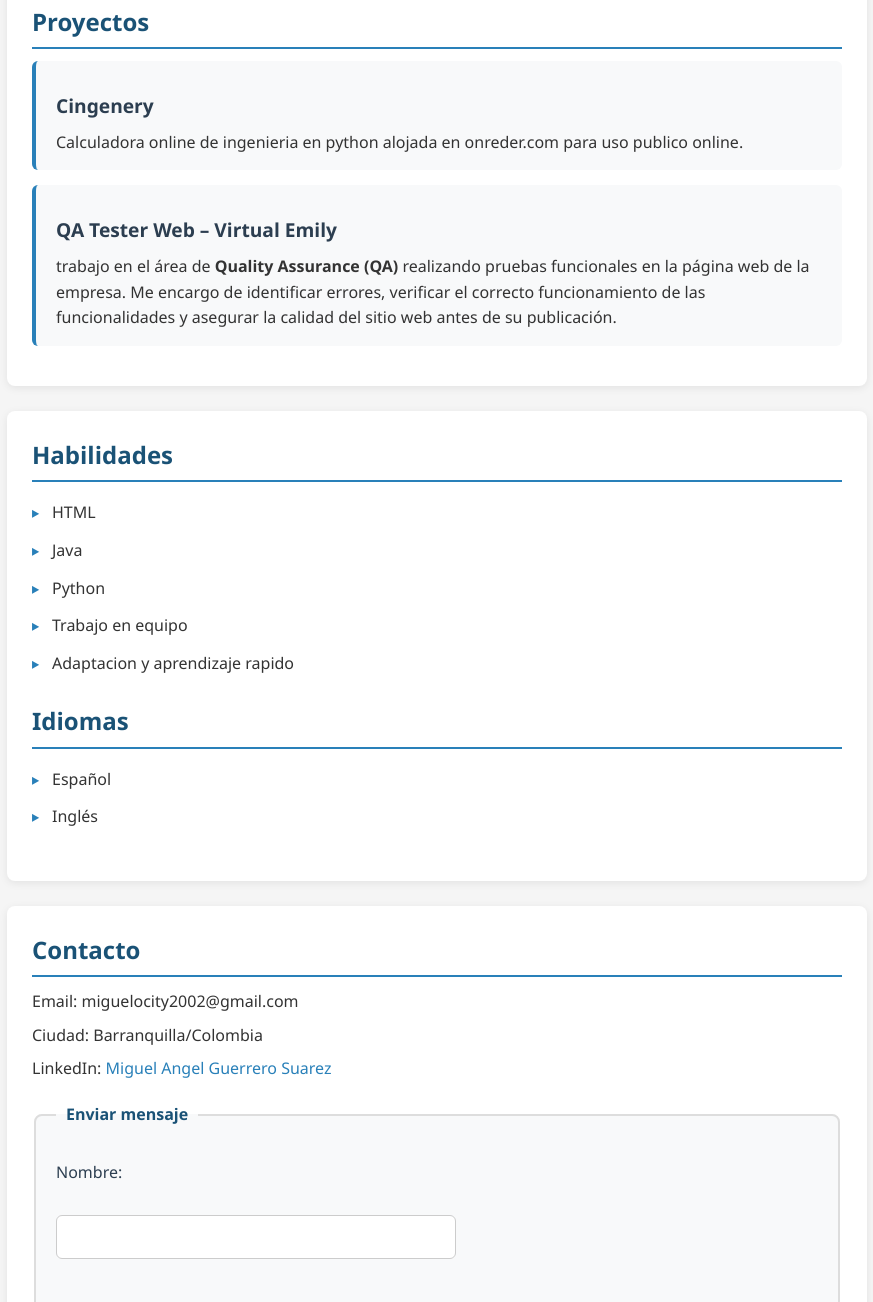
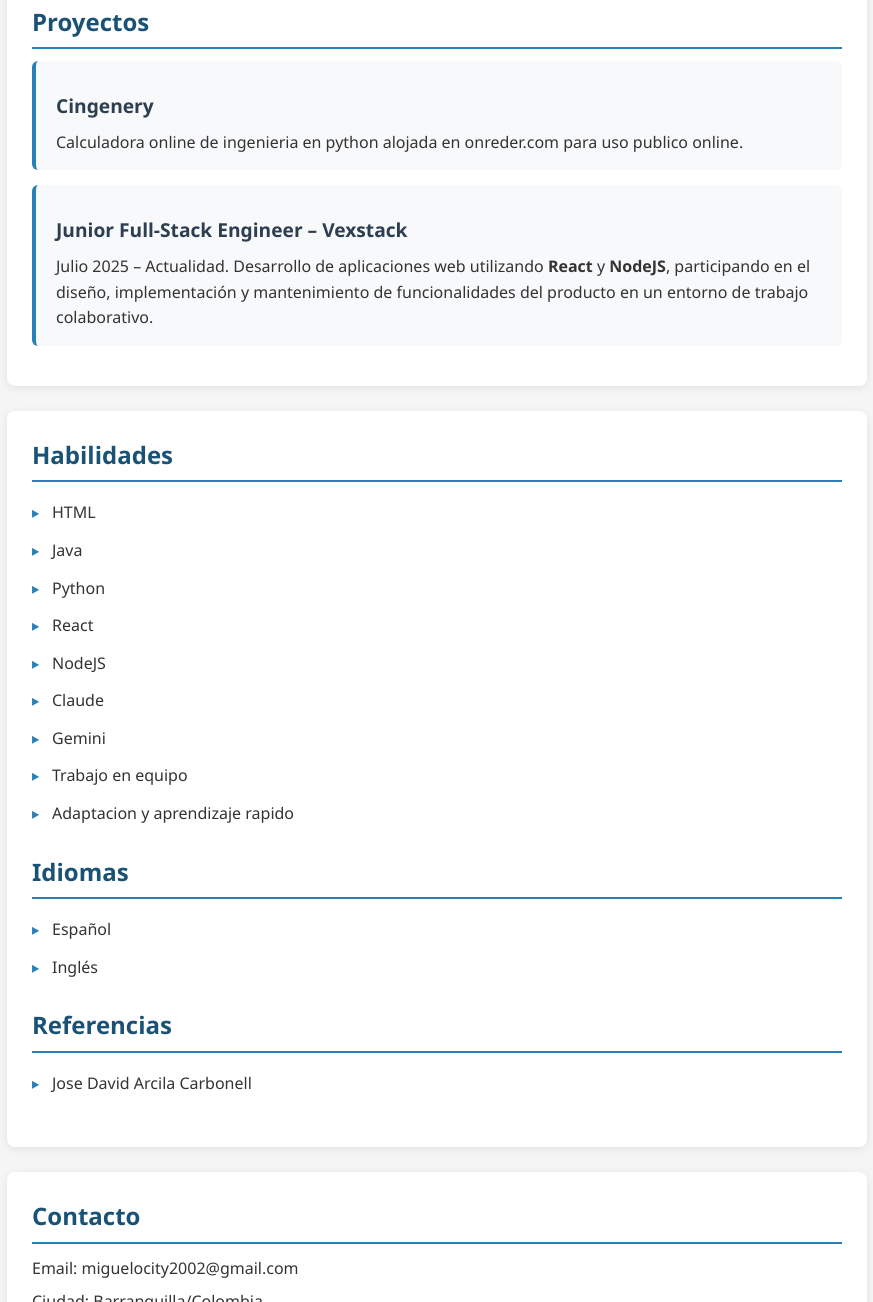
Before and after one commit to DaruKeshi/CV, a plain HTML site: page index.html in a window 1280 px wide. Shown: the part 906-2208 px from the top of the page, without its empty margins (203-1076 px from the left). Drawn offline with Linux system fonts and the light colour scheme.

Commit message:
Actualizar experiencia, habilidades y referencias del CV.
Incluye rol en Vexstack, nuevas tecnologías y referencia de Jose David Arcila Carbonell.

Co-authored-by: Cursor <cursoragent@cursor.com>

```diff
--- a/index.html
+++ b/index.html
@@ -86,12 +86,12 @@
             </article>
 
             <article>
-                <h3>QA Tester Web – Virtual Emily</h3>
+                <h3>Junior Full-Stack Engineer – Vexstack</h3>
                 <p>
-                    trabajo en el área de <strong>Quality Assurance (QA)</strong>
-                    realizando pruebas funcionales en la página web de la empresa.
-                    Me encargo de identificar errores, verificar el correcto funcionamiento
-                    de las funcionalidades y asegurar la calidad del sitio web antes de su publicación.
+                    <time datetime="2025-07">Julio 2025</time> – <time datetime="2026-06">Actualidad</time>.
+                    Desarrollo de aplicaciones web utilizando <strong>React</strong> y <strong>NodeJS</strong>,
+                    participando en el diseño, implementación y mantenimiento de funcionalidades
+                    del producto en un entorno de trabajo colaborativo.
                 </p>
             </article>
 
@@ -107,6 +107,10 @@
             <li>HTML</li>
             <li>Java</li>
             <li>Python</li>
+            <li>React</li>
+            <li>NodeJS</li>
+            <li>Claude</li>
+            <li>Gemini</li>
             <li>Trabajo en equipo</li>
             <li>Adaptacion y aprendizaje rapido</li>
         </ul>
@@ -115,6 +119,11 @@
         <ul>
             <li>Español</li>
             <li>Inglés</li>
+        </ul>
+
+        <h2>Referencias</h2>
+        <ul>
+            <li>Jose David Arcila Carbonell</li>
         </ul>
     </aside>
 
```
